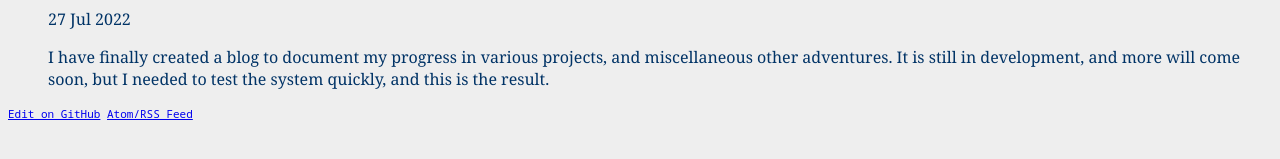
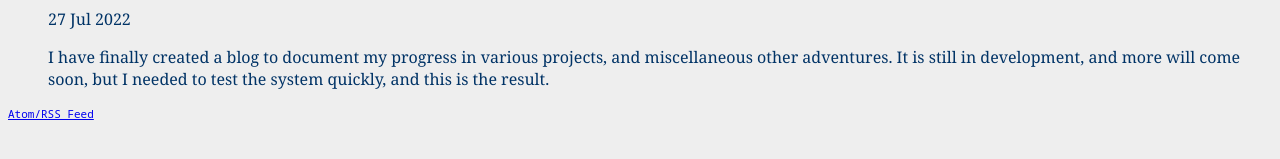
Before and after one commit to CoffeeCoder1/Apollo-Tech-Corner, a Jekyll site: the page built from index.html, in a window 1280 px wide. Shown: the part 288-447 px from the top of the page. Built offline with Jekyll 4.4.1, drawn with Linux system fonts in a browser that asks for light colours.

Commit message:
Remove Edit on GitHub link

```diff
--- a/_includes/footer.html
+++ b/_includes/footer.html
@@ -1,4 +1,3 @@
 <p class="footer">
-	<a href="{{ site.github.repository_url }}/edit/{{ site.github.source.branch }}/{{ page.path }}">Edit on GitHub</a>
 	<a href="feed:{{ site.url }}{{ site.github.baseurl }}/feed.xml">Atom/RSS Feed <i class="fa fa-rss-square" style="color:orange"></i></a>
 </p>
```
